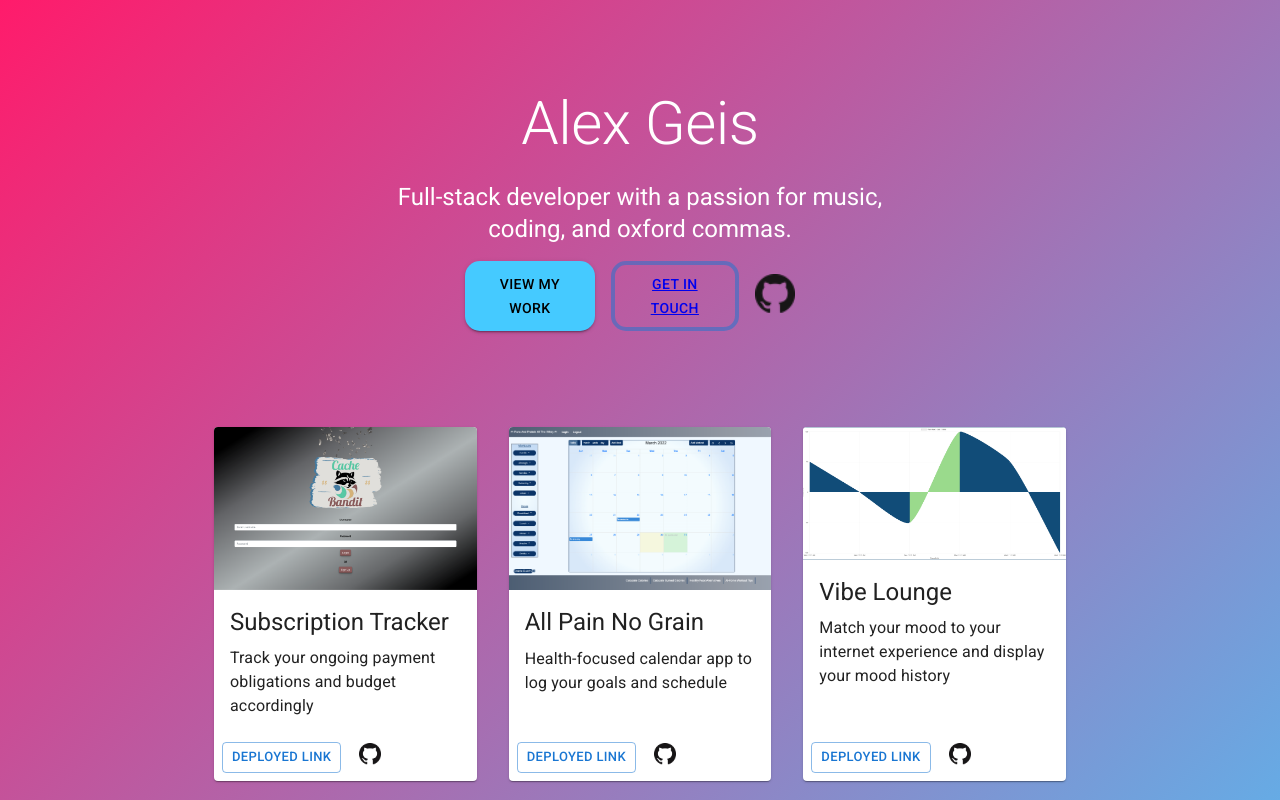
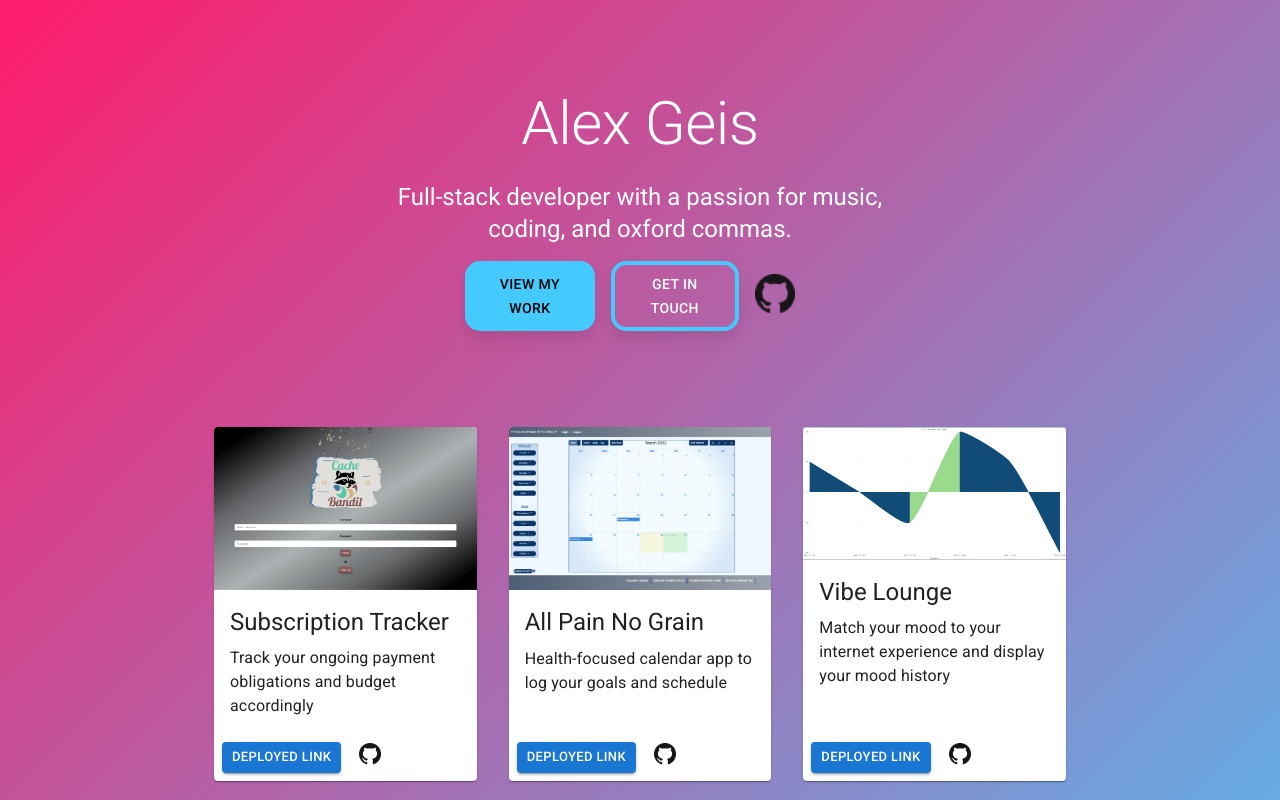
Before and after one commit to alexgeis/React-Portfolio-2, a React (Create React App) app: page / in a window 1280 px wide. Shown: the top 800 px of the page. Built offline with nearby package versions, Linux system fonts and the light colour scheme.

Commit message:
updating button hover styles

```diff
--- a/src/Album.js
+++ b/src/Album.js
@@ -125,8 +125,13 @@ export default function Album(props) {
                     </Typography>
                   </CardContent>
                   <CardActions>
-                    <a href={card.deployLink} target="_blank" rel="noreferrer">
-                      <Button size="small" variant="outlined">
+                    <a
+                      href={card.deployLink}
+                      target="_blank"
+                      rel="noreferrer"
+                      style={{ textDecoration: "none" }}
+                    >
+                      <Button size="small" variant="contained">
                         Deployed Link
                       </Button>
                     </a>
--- a/src/App.css
+++ b/src/App.css
@@ -1,6 +1,5 @@
 .App {
   text-align: center;
-  background: linear-gradient(135deg,#ff1b6b,#45caff)
 }
 
 .App-logo {
--- a/src/Hero.css
+++ b/src/Hero.css
@@ -4,32 +4,40 @@
                 color: white;
                 background-color: #45caff;
                 border: "0 white solid";
-                /* transition: background-color .5s; */
-                transition: border .5s;
+                transition: background-color .5s;
+                box-shadow: 0px 8px 15px rgba(0, 0, 0, 0.1);
               }
-              #workButton:hover{
-                background-color: rgba(0, 0, 0, 0.486);
-                border: "2px white solid"
+#workButton:hover{
+background-color: #83dcff;
+/* border: "2px white solid" */
 
-                            }
-                            #workLinkhover{
+            }
+#touchLink:hover{
 
-                                color: black
-                                            }
+    color: black
+                }
 
-Button#touchButton{
-    text-decoration: none;
+#touchButton {
+    border: 2px #45caff solid;
+    box-shadow: 0px 8px 15px rgba(0, 0, 0, 0.1);
+    transition: background-color .5s;
 }
+
+#touchButton:hover{
+    background-color: #83dcff;
+    border: 5px #83dcff solid;
+color: black;
+                }
 
 a.gitHero {
 	transition: all .2s ease-in-out;
 }
 a.gitHero:hover {
-    	transform: scale(1.5);
+    	transform: scale(1.1);
     }
 
 
-.MuiButtonBase-root-MuiButton-root:hover {
+/* .MuiButtonBase-root-MuiButton-root:hover {
     background-color: green;
   color: white;
-}
+} */
--- a/src/Hero.js
+++ b/src/Hero.js
@@ -79,14 +79,18 @@ export default function Hero(props) {
               id="touchButton"
               variant="outlined"
               style={{
-                color: "white",
-                textDecoration: "none",
                 borderRadius: "15px",
                 borderWidth: "4px",
                 cursor: "pointer",
               }}
             >
-              <a href="#contact">Get In Touch</a>
+              <a
+                id="touchLink"
+                href="#contact"
+                style={{ color: "white", textDecoration: "none" }}
+              >
+                Get In Touch
+              </a>
             </Button>
             <a
               className="gitHero"
```
